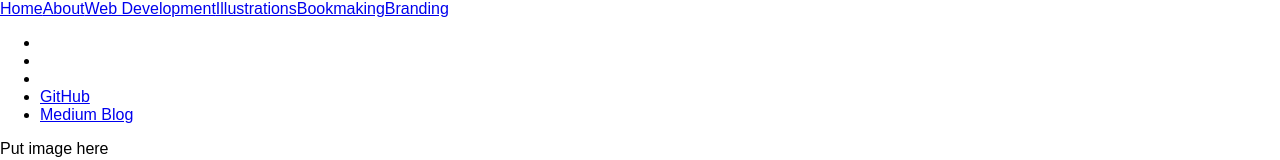
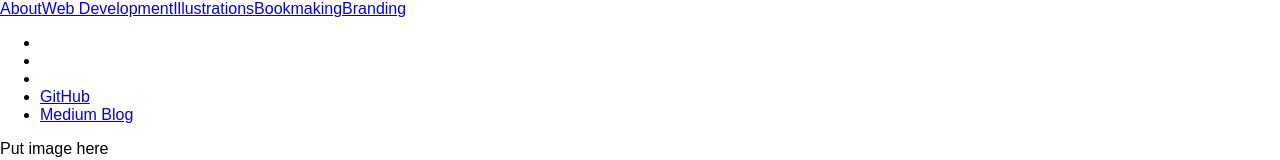
Before and after one commit to christinetran825/tofukid-website, a React (Create React App) app: page / in a window 1280 px wide. Shown: the top 160 px of the page. Built offline with nearby package versions, Linux system fonts and the light colour scheme.

Commit message:
corrected root path to About component

```diff
--- a/src/components/Navigation.js
+++ b/src/components/Navigation.js
@@ -4,9 +4,8 @@ import { NavLink } from 'react-router-dom'
 class Navigation extends Component {
   render(){
     return (
-      <div className = 'navbar'>
-        <NavLink to="/">Home</NavLink>
-        <NavLink to="/about">About</NavLink>
+      <div className='navbar'>
+        <NavLink to="/">About</NavLink>
         <NavLink to="/web_development">Web Development</NavLink>
         <NavLink to="/illustrations">Illustrations</NavLink>
         <NavLink to="/bookmaking">Bookmaking</NavLink>
```
